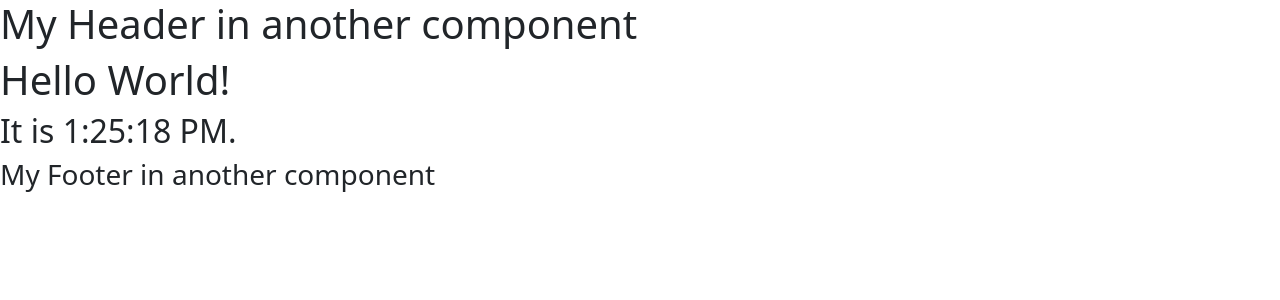
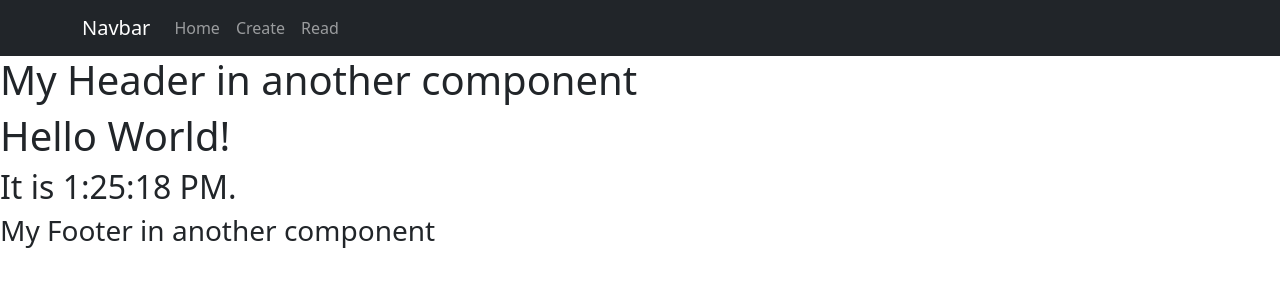
Before and after one commit to Nathan-Dean371/Data-Representation-Querying, a React (Create React App) app in the folder Lab 2/my-app/: page /read in a window 1280 px wide. Shown: the top 300 px of the page. Built offline with nearby package versions, Linux system fonts and the light colour scheme.

Commit message:
Added navigation bar component
Added component and imported to App.js

```diff
--- a/Lab 2/my-app/src/App.js
+++ b/Lab 2/my-app/src/App.js
@@ -3,10 +3,12 @@
 import Header from './components/Header';
 import Content from './components/Content';
 import Footer from './components/Footer';
+import NavigationBar from './components/NavigationBar';
 
 function App() {
   return (
     <div>
+      <NavigationBar/>
       <Header />
       <Content />
       <Footer />
--- /dev/null
+++ b/Lab 2/my-app/src/components/NavigationBar.js
@@ -0,0 +1,21 @@
+import Container from 'react-bootstrap/Container';
+import Nav from 'react-bootstrap/Nav';
+import Navbar from 'react-bootstrap/Navbar';
+
+
+const NavigationBar = () => {
+  return (
+        <Navbar bg="dark" data-bs-theme="dark">
+          <Container>
+            <Navbar.Brand href="/">Navbar</Navbar.Brand>
+            <Nav className="me-auto">
+              <Nav.Link href="/">Home</Nav.Link>
+              <Nav.Link href="/create">Create</Nav.Link>
+              <Nav.Link href="/read">Read</Nav.Link>
+            </Nav>
+          </Container>
+      </Navbar>
+  );
+};
+
+export default NavigationBar;
```
